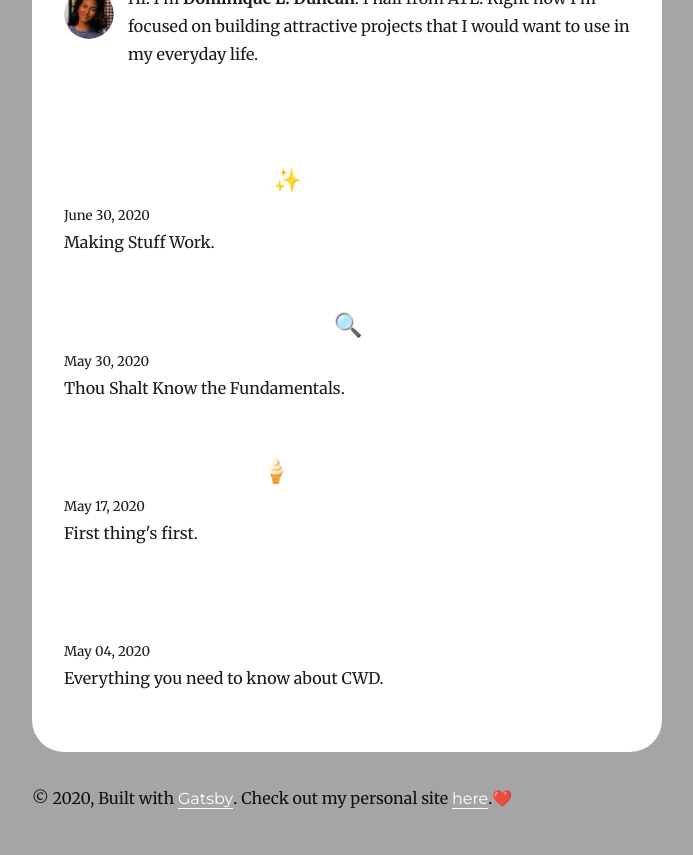
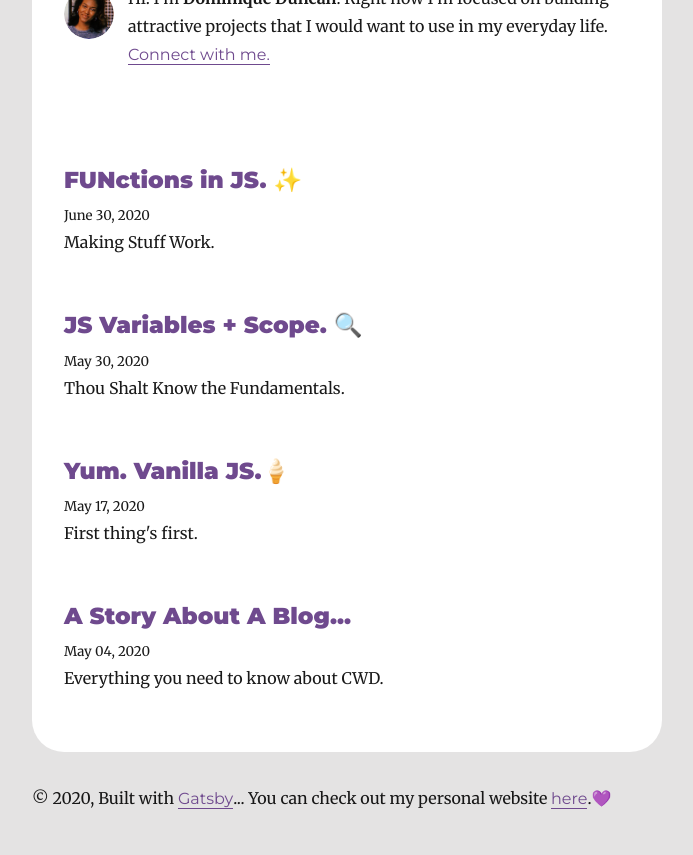
Before and after one commit to ddlatice/CWD, a Gatsby site: page / in a window 1280 px wide. Shown: the part 632-1487 px from the top of the page, without its empty margins (293-986 px from the left). Built offline with nearby package versions, Linux system fonts and the light colour scheme; Gatsby itself is replaced by a stand-in of ours; some packages are replaced by stand-ins of ours.

Commit message:
Editing colors.

```diff
--- a/gatsby-config.js
+++ b/gatsby-config.js
@@ -2,8 +2,8 @@ module.exports = {
   siteMetadata: {
     title: `Code With Dom `,
     author: {
-      name: `Dominique L. Duncan`,
-      summary: `I hail from ATL. Right now I'm focused on building attractive projects that I would want to use in my everyday life.`,
+      name: `Dominique Duncan`,
+      summary: `Right now I'm focused on building attractive projects that I would want to use in my everyday life.`,
     },
     description: `A coding blog for beginners.`,
     siteUrl: `https://www.codewithdom.com/`,
@@ -61,13 +61,13 @@ module.exports = {
     {
       resolve: `gatsby-plugin-manifest`,
       options: {
-        name: `Code WIth Dom`,
+        name: `Code With Dom`,
         short_name: `CWD`,
         start_url: `/`,
         background_color: `#ffffff`,
         theme_color: `#663399`,
         display: `minimal-ui`,
-        icon: `content/assets/favicon.png`,
+        icon: `content/assets/my-icon.png`,
       },
     },
     `gatsby-plugin-react-helmet`,
--- a/src/components/layout.js
+++ b/src/components/layout.js
@@ -61,9 +61,10 @@ const Layout = ({ location, title, children }) => {
       <footer>
         © {new Date().getFullYear()}, Built with
         {` `}
-        <a href="https://www.gatsbyjs.org">Gatsby</a>. Check out my personal
-        site {` `}
-        <a href="https://compassionate-lalande-8ab6f5.netlify.app">here</a>.❤️
+        <a href="https://www.gatsbyjs.org">Gatsby</a>
+        ... You can check out my personal website {` `}
+        <a href="https://compassionate-lalande-8ab6f5.netlify.app">here</a>
+        .💜
       </footer>
     </div>
   )
--- a/src/mystyles/styles.css
+++ b/src/mystyles/styles.css
@@ -1,15 +1,14 @@
 html {
-  background-color: #a6a5a5;
+  background-color: #e4e3e3;
 }
 h1 {
-  color: #e4e2f9;
+  color: #737373;
   text-align: center;
 }
 
 a {
-  color: white;
+  color: #6f4a8e;
   font-family: montserrat;
-  text-decoration: none;
 }
 
 main {
```
Also changed, not shown: content/assets/favicon.png (deleted), content/assets/my-icon.png (added), static/favicon.ico.
